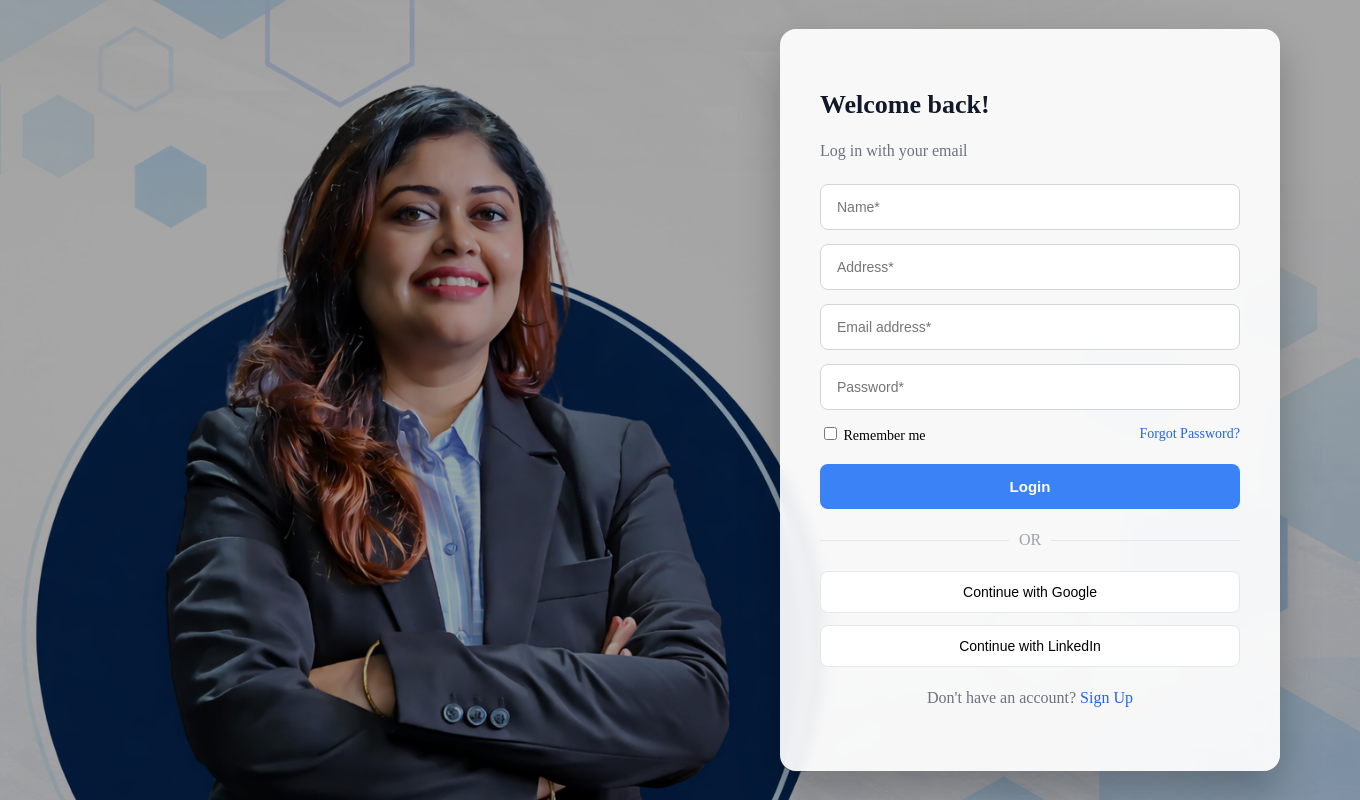
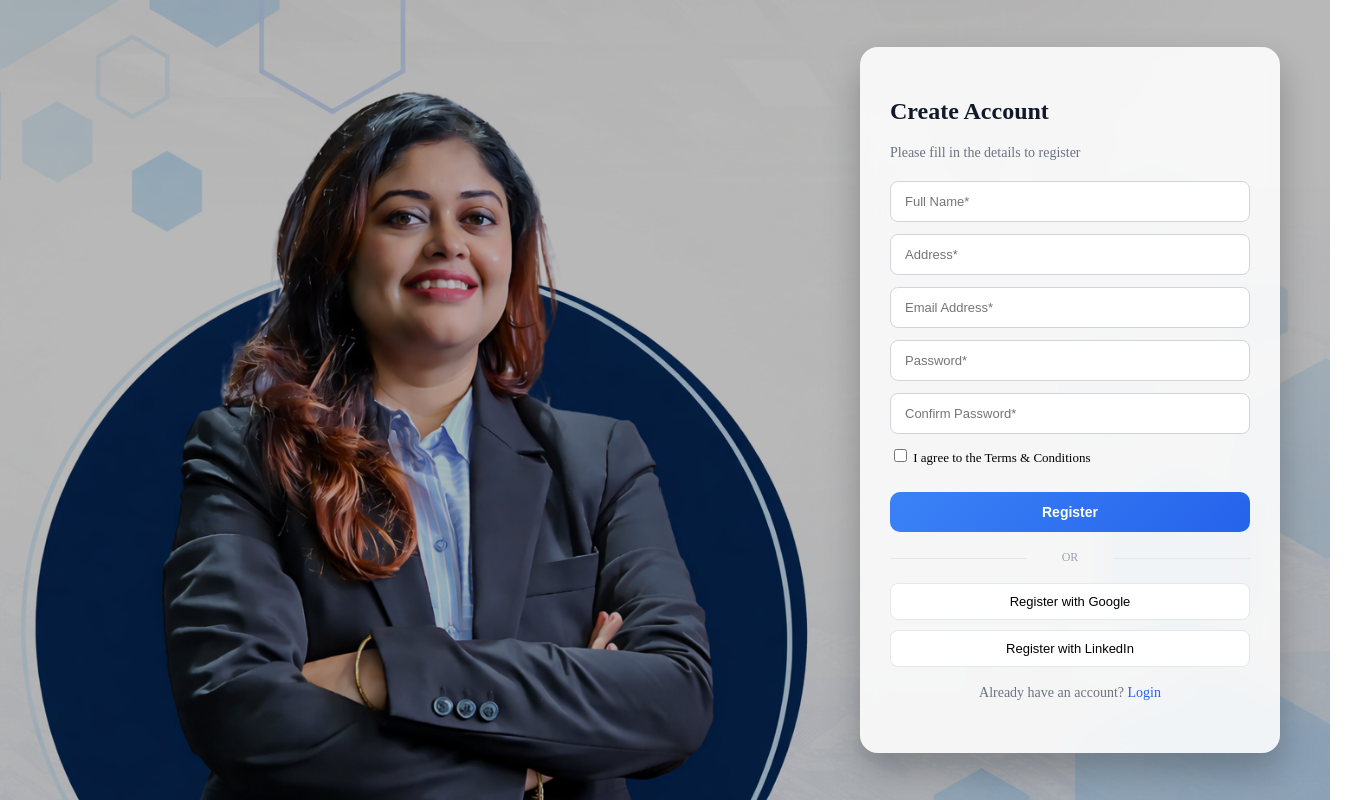
Before and after one commit to jhilik-corpotatesguide/lms, a React (Vite) app: page /dashboard in a window 1280 px wide. Shown: the whole page, 1360 px wide, since content can reach past the window. Built offline with nearby package versions, Linux system fonts and the light colour scheme.

Commit message:
Registration page

```diff
--- a/src/pages/Dashboard.css
+++ b/src/pages/Dashboard.css
@@ -1,40 +1,49 @@
-/* ===== FULL PAGE BACKGROUND ===== */
+/* ================= FULL PAGE BACKGROUND ================= */
 
 .dashboard-page {
   height: 100vh;
   width: 100%;
 
-  background-image: url("../assets/image.png");
+  /* Background image */
+  background: url("/src/assets/image.png") no-repeat center center;
   background-size: cover;
-  background-position: center;
-  background-repeat: no-repeat;
 
+  /* Card alignment */
   display: flex;
   align-items: center;
-  justify-content: flex-end;   /* form ডান পাশে */
-  padding-right: 80px;
+  justify-content: flex-end;
+
+  /* Less padding so bg is more visible */
+  padding-right: 50px;
 
   position: relative;
 }
 
-/* Dark overlay */
+/* Soft dark overlay (very light so image stays visible) */
 .dashboard-page::before {
   content: "";
   position: absolute;
   inset: 0;
-  background: rgba(0, 0, 0, 0.35);
+  background: rgba(0, 0, 0, 0.28);
 }
 
-/* ===== FORM CARD ===== */
+/* ================= REGISTRATION CARD ================= */
 
 .dashboard-card {
-  width: 420px;
-  background: rgba(255, 255, 255, 0.92);
-  backdrop-filter: blur(6px);
+  /* Smaller width */
+  width: 360px;
 
-  padding: 40px;
-  border-radius: 16px;
-  box-shadow: 0 20px 40px rgba(0,0,0,0.25);
+  /* Elegant glass effect */
+  background: rgba(255, 255, 255, 0.88);
+  backdrop-filter: blur(10px);
+
+  /* Compact padding */
+  padding: 32px 30px;
+
+  border-radius: 18px;
+
+  /* Softer shadow (not heavy) */
+  box-shadow: 0 18px 35px rgba(0, 0, 0, 0.25);
 
   display: flex;
   flex-direction: column;
@@ -43,76 +52,69 @@
   z-index: 2;
 }
 
-/* ===== TEXT ===== */
+/* ================= TEXT ================= */
 
 .dashboard-card h2 {
-  font-size: 26px;
+  font-size: 24px;
   margin-bottom: 6px;
   color: #111827;
 }
 
 .dashboard-card p {
+  font-size: 14px;
   color: #6b7280;
-  margin-bottom: 24px;
+  margin-bottom: 20px;
 }
 
-/* ===== INPUTS ===== */
+/* ================= INPUTS ================= */
 
-.dashboard-card input[type="text"],
-.dashboard-card input[type="password"] {
-  padding: 14px 16px;
+.dashboard-card input {
+  padding: 12px 14px;
   border: 1px solid #d1d5db;
   border-radius: 8px;
-  margin-bottom: 14px;
-  font-size: 14px;
+  margin-bottom: 12px;
+  font-size: 13px;
 }
 
 .dashboard-card input:focus {
   outline: none;
   border-color: #2563eb;
-  box-shadow: 0 0 0 3px rgba(37, 99, 235, 0.15);
+  box-shadow: 0 0 0 2px rgba(37, 99, 235, 0.15);
 }
 
-/* ===== OPTIONS ===== */
+/* ================= OPTIONS ================= */
 
 .options {
-  display: flex;
-  justify-content: space-between;
-  align-items: center;
-  font-size: 14px;
-  margin-bottom: 20px;
+  font-size: 13px;
+  margin-bottom: 18px;
 }
 
-.link {
-  color: #2563eb;
-  cursor: pointer;
-}
-
-/* ===== BUTTONS ===== */
+/* ================= BUTTON ================= */
 
 .login-btn {
-  background: #3b82f6;
+  background: linear-gradient(135deg, #3b82f6, #2563eb);
   color: white;
   border: none;
-  padding: 14px;
-  border-radius: 8px;
+  padding: 12px;
+  border-radius: 10px;
   font-weight: 600;
-  font-size: 15px;
+  font-size: 14px;
   cursor: pointer;
-  transition: 0.25s;
+  transition: all 0.3s ease;
 }
 
 .login-btn:hover {
-  background: #2563eb;
-  box-shadow: 0 10px 25px rgba(37, 99, 235, 0.35);
+  transform: translateY(-1px);
+  box-shadow: 0 10px 25px rgba(37, 99, 235, 0.4);
 }
 
-/* ===== DIVIDER ===== */
+/* ================= DIVIDER ================= */
 
 .divider {
   text-align: center;
-  margin: 22px 0;
+  margin: 18px 0;
   color: #9ca3af;
+  font-size: 12px;
   position: relative;
 }
 
@@ -121,7 +123,7 @@
   content: "";
   position: absolute;
   top: 50%;
-  width: 45%;
+  width: 38%;
   height: 1px;
   background: #e5e7eb;
 }
@@ -129,32 +131,34 @@
 .divider::before { left: 0; }
 .divider::after { right: 0; }
 
-/* ===== SOCIAL ===== */
+/* ================= SOCIAL ================= */
 
 .social {
   background: white;
   border: 1px solid #e5e7eb;
-  padding: 12px;
+  padding: 10px;
   border-radius: 8px;
-  margin-bottom: 12px;
-  font-size: 14px;
+  margin-bottom: 10px;
+  font-size: 13px;
   cursor: pointer;
 }
 
-/* ===== SIGNUP ===== */
+/* ================= SIGNUP ================= */
 
 .signup {
-  margin-top: 10px;
+  margin-top: 8px;
   text-align: center;
+  font-size: 13px;
   color: #6b7280;
 }
 
 .signup span {
   color: #2563eb;
   cursor: pointer;
+  font-weight: 500;
 }
 
-/* ===== RESPONSIVE ===== */
+/* ================= RESPONSIVE ================= */
 
 @media (max-width: 900px) {
   .dashboard-page {
@@ -163,6 +167,6 @@
   }
 
   .dashboard-card {
-    width: 90%;
+    width: 88%;
   }
 }
--- a/src/pages/Dashboard.jsx
+++ b/src/pages/Dashboard.jsx
@@ -1,35 +1,54 @@
+// Import the CSS file for styling this page
 import "./Dashboard.css";
 
+// Dashboard / Registration Component
 function Dashboard() {
   return (
+    // Main wrapper that holds the full-page background
     <div className="dashboard-page">
 
+      {/* Registration form card */}
       <div className="dashboard-card">
 
-        <h2>Welcome back!</h2>
-        <p>Log in with your email</p>
+        {/* Page heading */}
+        <h2>Create Account</h2>
+        <p>Please fill in the details to register</p>
 
-        <input type="text" placeholder="Name*" />
+        {/* User name input */}
+        <input type="text" placeholder="Full Name*" />
+
+        {/* Address input */}
         <input type="text" placeholder="Address*" />
-        <input type="text" placeholder="Email address*" />
+
+        {/* Email input */}
+        <input type="email" placeholder="Email Address*" />
+
+        {/* Password input */}
         <input type="password" placeholder="Password*" />
 
+        {/* Confirm password input */}
+        <input type="password" placeholder="Confirm Password*" />
+
+        {/* Terms & conditions checkbox */}
         <div className="options">
           <label>
-            <input type="checkbox" /> Remember me
+            <input type="checkbox" /> I agree to the Terms & Conditions
           </label>
-          <span className="link">Forgot Password?</span>
         </div>
 
-        <button className="login-btn">Login</button>
+        {/* Register button */}
+        <button className="login-btn">Register</button>
 
+        {/* Divider */}
         <div className="divider">OR</div>
 
-        <button className="social">Continue with Google</button>
-        <button className="social">Continue with LinkedIn</button>
+        {/* Social login buttons */}
+        <button className="social">Register with Google</button>
+        <button className="social">Register with LinkedIn</button>
 
+        {/* Login redirect */}
         <p className="signup">
-          Don't have an account? <span>Sign Up</span>
+          Already have an account? <span>Login</span>
         </p>
 
       </div>
```
